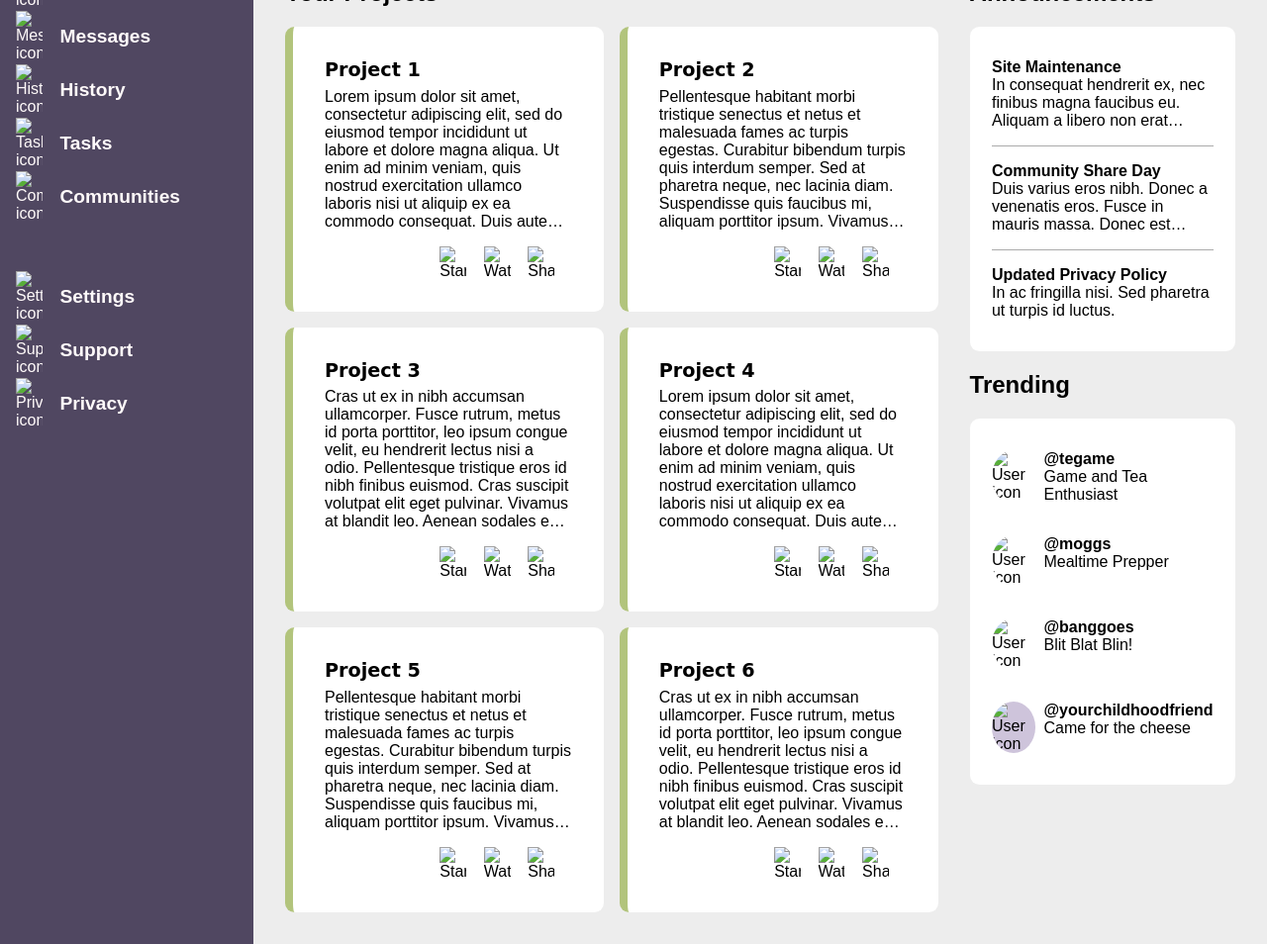
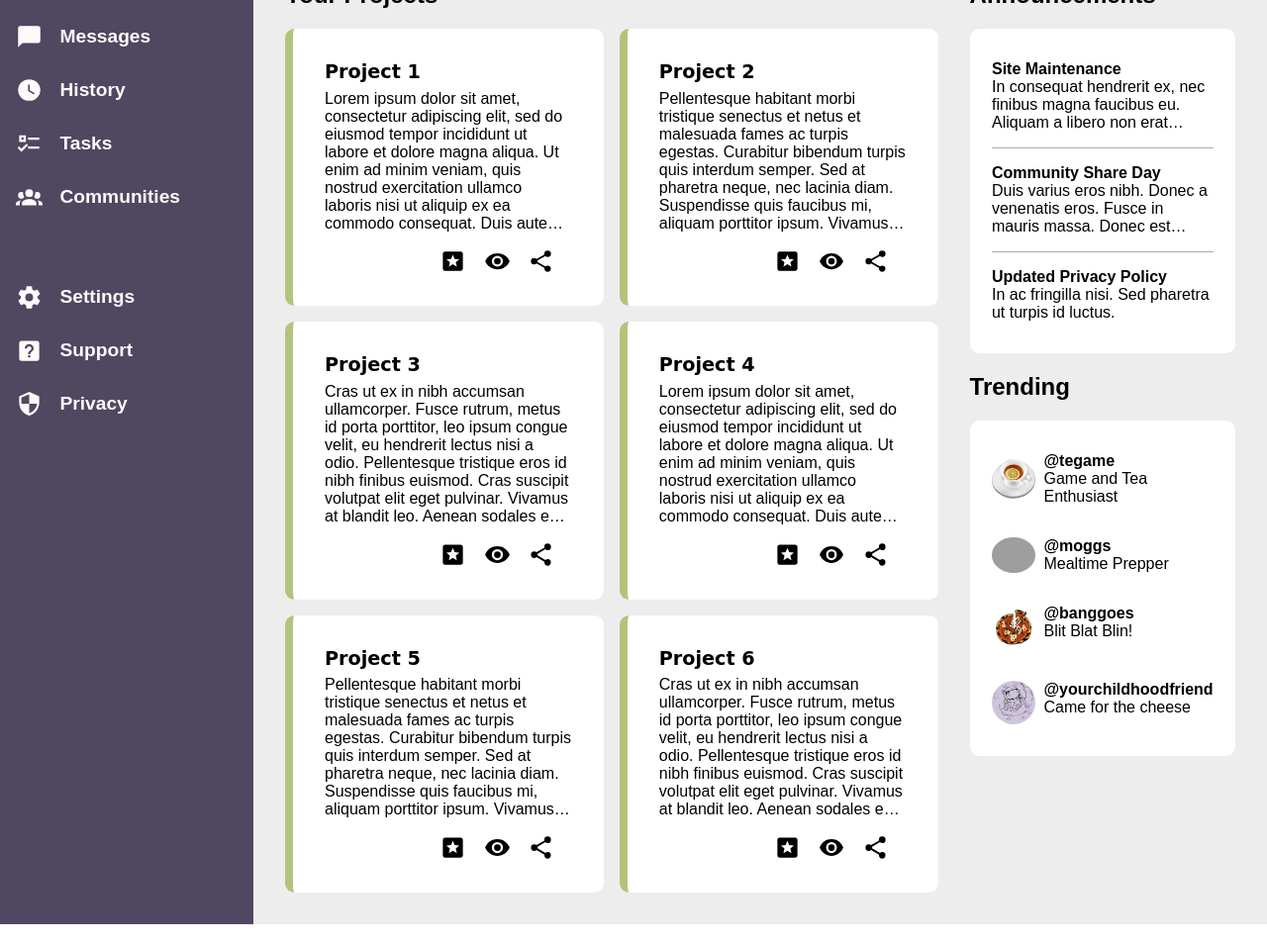
Before and after one commit to ShelbyEliza/odin-admin-dashboard, a plain HTML site: page index.html in a window 1280 px wide. Shown: the part 234-1188 px from the top of the page at 99% size. Drawn offline with Linux system fonts and the light colour scheme; the site is published under a folder, as on GitHub Pages, so addresses that start at the root find nothing; a web font is replaced by a local one.

Commit message:
Edit image paths

```diff
--- a/index.html
+++ b/index.html
@@ -5,7 +5,7 @@
     <meta charset="UTF-8">
     <meta name="viewport" content="width=device-width, initial-scale=1.0">
     <link rel="stylesheet" href="styles.css">
-    <link rel="icon" href="/images/aurora.svg">
+    <link rel="icon" href="./images/aurora.svg">
     <title>Admin Dashboard</title>
   </head>
 
@@ -15,18 +15,18 @@
       <header class="header">
         <div class="top-header">
           <label>
-            <img class="icon" src="/images/icons/magnify.svg" alt="Search icon">
+            <img class="icon" src="./images/icons/magnify.svg" alt="Search icon">
             <input type="search" class="search-bar">
           </label>
           <div>
-            <img class="icon" src="/images/icons/bell-ring.svg">
-            <img class="avatar small-img" src="/images/avatars/avocadoes.svg" alt="User avatar">
+            <img class="icon" src="./images/icons/bell-ring.svg">
+            <img class="avatar small-img" src="./images/avatars/avocadoes.svg" alt="User avatar">
             <p>Seneca Lorraine</p>
           </div>
         </div>
         <div class="bottom-header">
           <div class="greeting-container">
-            <img class="avatar big-img" src="/images/avatars/avocadoes.svg" alt="User avatar">
+            <img class="avatar big-img" src="./images/avatars/avocadoes.svg" alt="User avatar">
             <div class="greeting">
               <p>Hi there,</p>
               <h1 class="username">Seneca Lorraine (@senecalorraine)</h1>
@@ -42,44 +42,44 @@
 
       <section class="sidebar">
         <div class="img-link-row" class="toggle-dash">
-          <img class="small-img" src="/images/icons/view-dashboard.svg" alt="Dashboard icon">
+          <img class="small-img" src="./images/icons/view-dashboard.svg" alt="Dashboard icon">
           <h1>Dashboard</h1>
         </div>
         <nav>
           <ul class="pages">
             <li>
               <a class="img-link-row" href="#">
-                <img class="icon" src="/images/icons/home.svg" alt="Home icon">
+                <img class="icon" src="./images/icons/home.svg" alt="Home icon">
                 <h2>Home</h2>
               </a>
             </li>
             <li>
               <a class="img-link-row" href="#">
-                <img class="icon" src="/images/icons/account.svg" alt="Profile icon">
+                <img class="icon" src="./images/icons/account.svg" alt="Profile icon">
                 <h2>Profile</h2>
               </a>
             </li>
             <li>
               <a class="img-link-row" href="#">
-                <img class="icon" src="/images/icons/message.svg" alt="Messages icon">
+                <img class="icon" src="./images/icons/message.svg" alt="Messages icon">
                 <h2>Messages</h2>
               </a>
             </li>
             <li>
               <a class="img-link-row" href="#">
-                <img class="icon" src="/images/icons/clock.svg" alt="History icon">
+                <img class="icon" src="./images/icons/clock.svg" alt="History icon">
                 <h2>History</h2>
               </a>
             </li>
             <li>
               <a class="img-link-row" href="#">
-                <img class="icon" src="/images/icons/format-list-checks.svg" alt="Tasks icon">
+                <img class="icon" src="./images/icons/format-list-checks.svg" alt="Tasks icon">
                 <h2>Tasks</h2>
               </a>
             </li>
             <li>
               <a class="img-link-row" href="#">
-                <img class="icon" src="/images/icons/account-group.svg" alt="Communities icon">
+                <img class="icon" src="./images/icons/account-group.svg" alt="Communities icon">
                 <h2>Communities</h2>
               </a>
             </li>
@@ -87,19 +87,19 @@
           <ul class="support-links">
             <li>
               <a class="img-link-row" href="#">
-                <img class="icon" src="/images/icons/cog.svg" alt="Settings icon">
+                <img class="icon" src="./images/icons/cog.svg" alt="Settings icon">
                 <h2>Settings</h2>
               </a>
             </li>
             <li>
               <a class="img-link-row" href="#">
-                <img class="icon" src="/images/icons/help-box.svg" alt="Support icon">
+                <img class="icon" src="./images/icons/help-box.svg" alt="Support icon">
                 <h2>Support</h2>
               </a>
             </li>
             <li>
               <a class="img-link-row" href="#">
-                <img class="icon" src="/images/icons/security.svg" alt="Privacy icon">
+                <img class="icon" src="./images/icons/security.svg" alt="Privacy icon">
                 <h2>Privacy</h2>
               </a>
             </li>
@@ -122,9 +122,9 @@
                 deserunt
                 mollit anim id est laborum.</p>
               <div class="reactions">
-                <img class="icon" src="/images/icons/star-box.svg" alt="Star">
-                <img class="icon" src="/images/icons/eye.svg" alt="Watch">
-                <img class="icon" src="/images/icons/share-variant.svg" alt="Share">
+                <img class="icon" src="./images/icons/star-box.svg" alt="Star">
+                <img class="icon" src="./images/icons/eye.svg" alt="Watch">
+                <img class="icon" src="./images/icons/share-variant.svg" alt="Share">
               </div>
             </div>
             <div class="card">
@@ -135,9 +135,9 @@
                 mi, aliquam porttitor ipsum. Vivamus condimentum eros id mattis pharetra. Duis varius eros nibh. Donec a
                 venenatis eros. Fusce in mauris massa. Donec est metus, rhoncus eu leo sed, aliquet posuere nisl.</p>
               <div class="reactions">
-                <img class="icon" src="/images/icons/star-box.svg" alt="Star">
-                <img class="icon" src="/images/icons/eye.svg" alt="Watch">
-                <img class="icon" src="/images/icons/share-variant.svg" alt="Share">
+                <img class="icon" src="./images/icons/star-box.svg" alt="Star">
+                <img class="icon" src="./images/icons/eye.svg" alt="Watch">
+                <img class="icon" src="./images/icons/share-variant.svg" alt="Share">
               </div>
             </div>
             <div class="card">
@@ -154,9 +154,9 @@
                 torquent
                 per conubia nostra, per inceptos himenaeos.</p>
               <div class="reactions">
-                <img class="icon" src="/images/icons/star-box.svg" alt="Star">
-                <img class="icon" src="/images/icons/eye.svg" alt="Watch">
-                <img class="icon" src="/images/icons/share-variant.svg" alt="Share">
+                <img class="icon" src="./images/icons/star-box.svg" alt="Star">
+                <img class="icon" src="./images/icons/eye.svg" alt="Watch">
+                <img class="icon" src="./images/icons/share-variant.svg" alt="Share">
               </div>
             </div>
             <div class="card">
@@ -170,9 +170,9 @@
                 deserunt
                 mollit anim id est laborum.</p>
               <div class="reactions">
-                <img class="icon" src="/images/icons/star-box.svg" alt="Star">
-                <img class="icon" src="/images/icons/eye.svg" alt="Watch">
-                <img class="icon" src="/images/icons/share-variant.svg" alt="Share">
+                <img class="icon" src="./images/icons/star-box.svg" alt="Star">
+                <img class="icon" src="./images/icons/eye.svg" alt="Watch">
+                <img class="icon" src="./images/icons/share-variant.svg" alt="Share">
               </div>
             </div>
             <div class="card">
@@ -183,9 +183,9 @@
                 mi, aliquam porttitor ipsum. Vivamus condimentum eros id mattis pharetra. Duis varius eros nibh. Donec a
                 venenatis eros. Fusce in mauris massa. Donec est metus, rhoncus eu leo sed, aliquet posuere nisl.</p>
               <div class="reactions">
-                <img class="icon" src="/images/icons/star-box.svg" alt="Star">
-                <img class="icon" src="/images/icons/eye.svg" alt="Watch">
-                <img class="icon" src="/images/icons/share-variant.svg" alt="Share">
+                <img class="icon" src="./images/icons/star-box.svg" alt="Star">
+                <img class="icon" src="./images/icons/eye.svg" alt="Watch">
+                <img class="icon" src="./images/icons/share-variant.svg" alt="Share">
               </div>
             </div>
             <div class="card">
@@ -202,9 +202,9 @@
                 torquent
                 per conubia nostra, per inceptos himenaeos.</p>
               <div class="reactions">
-                <img class="icon" src="/images/icons/star-box.svg" alt="Star">
-                <img class="icon" src="/images/icons/eye.svg" alt="Watch">
-                <img class="icon" src="/images/icons/share-variant.svg" alt="Share">
+                <img class="icon" src="./images/icons/star-box.svg" alt="Star">
+                <img class="icon" src="./images/icons/eye.svg" alt="Watch">
+                <img class="icon" src="./images/icons/share-variant.svg" alt="Share">
               </div>
             </div>
           </div>
@@ -234,28 +234,28 @@
             <div class="trending-container">
 
               <div class="trending-block">
-                <img class="small-img avatar" src="/images/avatars/tea.svg" alt="User icon">
+                <img class="small-img avatar" src="./images/avatars/tea.svg" alt="User icon">
                 <div>
                   <p class="trending tag-name">@tegame</p>
                   <p class="user-tag-line">Game and Tea Enthusiast</p>
                 </div>
               </div>
               <div class="trending-block">
-                <img class="small-img avatar" src="/images/avatars/sunflowers.svg" alt="User icon">
+                <img class="small-img avatar" src="./images/avatars/sunflowers.svg" alt="User icon">
                 <div>
                   <p class="trending tag-name">@moggs</p>
                   <p class="user-tag-line">Mealtime Prepper</p>
                 </div>
               </div>
               <div class="trending-block">
-                <img src="/images/avatars/pizza.png" alt="User icon" class="small-img avatar">
+                <img src="./images/avatars/pizza.png" alt="User icon" class="small-img avatar">
                 <div>
                   <p class="trending tag-name">@banggoes</p>
                   <p class="user-tag-line">Blit Blat Blin!</p>
                 </div>
               </div>
               <div class="trending-block">
-                <img class="small-img avatar astro" src="/images/avatars/astronaut.svg" alt="User icon">
+                <img class="small-img avatar astro" src="./images/avatars/astronaut.svg" alt="User icon">
                 <div>
                   <p class="trending tag-name">@yourchildhoodfriend</p>
                   <p class="user-tag-line">Came for the cheese</p>
```
